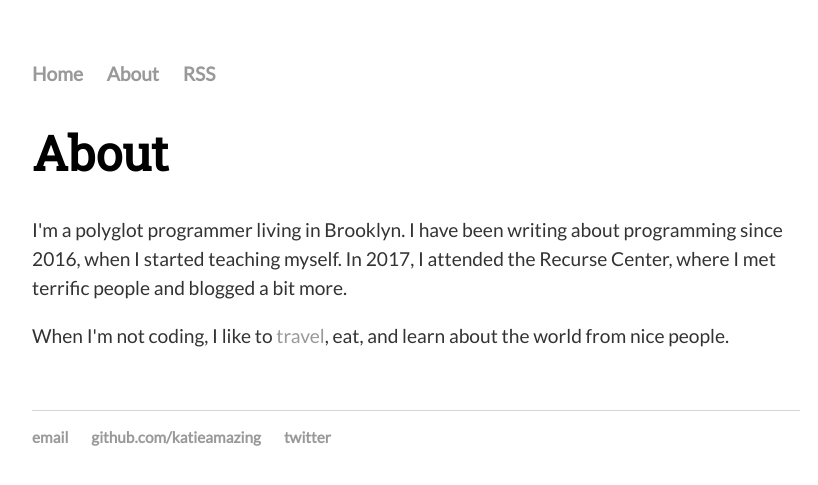
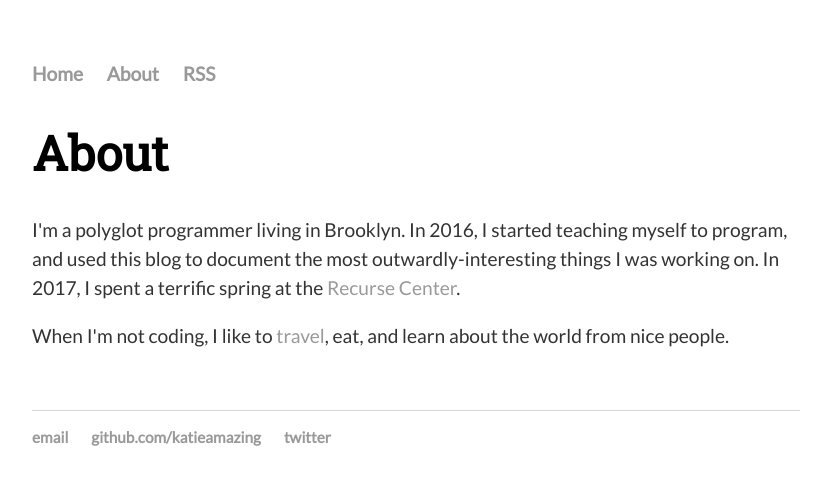
Before and after one commit to katieamazing/katieamazing.github.io, a Jekyll site: the page built from about/index.html, in a window 1280 px wide. Shown: the top 485 px of the page, without its empty margins (224-1042 px from the left). Built offline with Jekyll 4.4.1, drawn with Linux system fonts in a browser that asks for light colours; a script that is not in the unit is left out.

Commit message:
Update index.html

```diff
--- a/about/index.html
+++ b/about/index.html
@@ -13,7 +13,7 @@
 <body>
   <h1>{{ page.title }}</h1>
   <div class="blurb">
-  <p>I'm a polyglot programmer living in Brooklyn. I have been writing about programming since 2016, when I started teaching myself. In 2017, I attended the Recurse Center, where I met terrific people and blogged a bit more.</p>
+  <p>I'm a polyglot programmer living in Brooklyn. In 2016, I started teaching myself to program, and used this blog to document the most outwardly-interesting things I was working on. In 2017, I spent a terrific spring at the <a href="https://www.recurse.com/">Recurse Center</a>.</p>
 
 <p>When I'm not coding, I like to <a href="https://drive.google.com/open?id=1FNG4AB6eY5Bqg38WbtreN0fwuwA&usp=sharing">travel</a>, eat, and learn about the world from nice people.
 </p>
```
